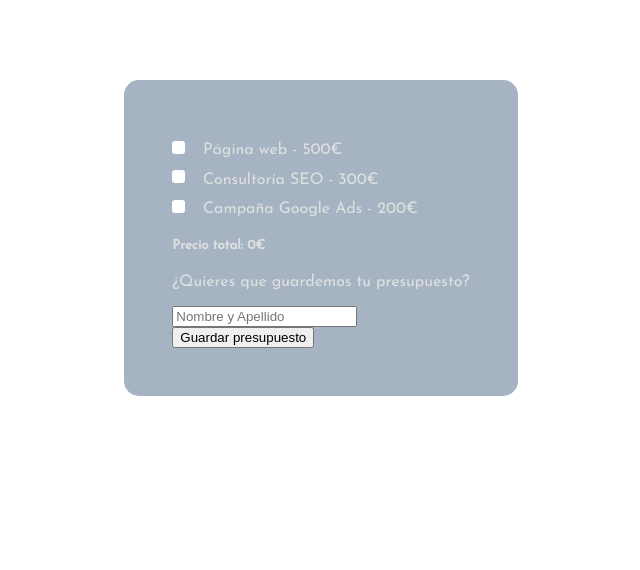
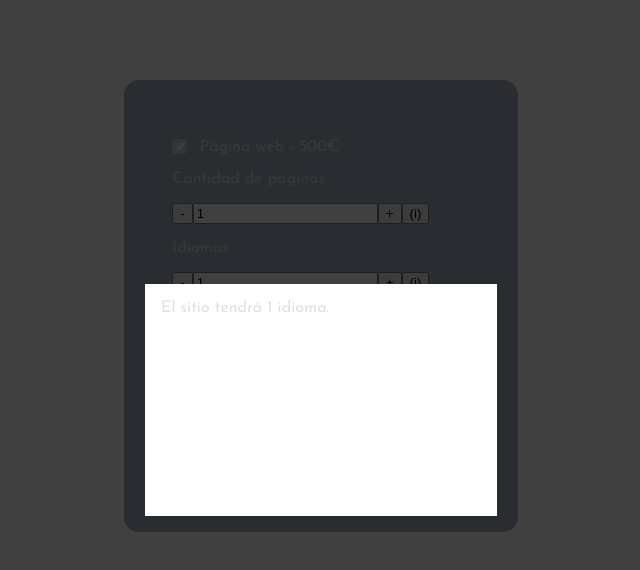
Before and after one commit to velezarav/sprint-7, a React (Create React App) app: page /presupuesto in a window 1280 px wide. Both pictures are taken after a click on the checkbox "Página web - 500€". Shown: the top 570 px of the page, without its empty margins (319-959 px from the left). Built offline with nearby package versions, Linux system fonts and the light colour scheme.

Commit message:
Modal pop up

```diff
--- a/src/App.js
+++ b/src/App.js
@@ -1,5 +1,5 @@
-import './App.css';
-import Routes from "./routes"
+import './css/App.css';
+import Routes from "./Routes"
 
 
 function App() {
--- /dev/null
+++ b/src/components/Modal.js
@@ -0,0 +1,14 @@
+import '../css/Modal.css'
+export default function Modal({children, isOpen, closeModal}) {
+
+    const handleCloseClick = (e) => e.stopPropagation();
+
+    return(
+        <article className={`modal ${isOpen && "is-open"}`} onClick={closeModal}>
+            <div className="modal-container" onClick={handleCloseClick}>
+                {children}
+            </div>
+
+        </article>
+    )
+}
--- a/src/components/Panel.js
+++ b/src/components/Panel.js
@@ -1,57 +1,33 @@
-import React, { useState } from "react";
+import { useModal } from "../hooks/useModal";
+import Modal from './Modal'
 
 export default function Panel(props) {
-
-    const [languages, setLanguages] = useState(props.languages);
-    const [quantity, setQuantity] = useState(props.quantity);
-
-    function subQuantity() {
-        setQuantity(prevQuantity =>  prevQuantity > 1 ? prevQuantity - 1 : 1)
-        props.handleChangeQuantity(quantity)
-      }
-
-      function addQuantity() {
-        setQuantity(prevQuantity =>  prevQuantity + 1)
-        props.handleChangeQuantity(quantity)
-      }
-
-      function setQuantityInput(e) {
-        setQuantity(prevQuantity => prevQuantity = parseInt(e.target.value))
-        props.handleChangeQuantity(quantity)
-      }
-
-      function subLanguages() {
-        setLanguages(prevLanguages => prevLanguages > 1 ? prevLanguages - 1 : 1)
-      }
-
-      function addLanguages() {
-        setLanguages(prevLanguages => prevLanguages + 1)
-      }
-
-      function setLanguagesInput(e) {
-        e.preventDefault();
-        setLanguages(prevLanguages => prevLanguages = parseInt(e.target.value))
-    }
+  const [isOpenModalQuantity, openModalQuantity, closeModalQuantity] = useModal(false);
+  const [isOpenModalLanguage, openModalLanguage, closeModalLanguage] = useModal(true);
 
     return(
     <div>
         <p>Cantidad de páginas</p>
-        <button onClick={subQuantity}>-</button>
+        <button onClick={props.subQuantity}>-</button>
         <input  type="text"
-                onChange={setQuantityInput}
-                name="quantity"
-                defaultValue={quantity}
+                onChange={props.setQuantityInput}
+                name="wPQuantity"
+                value={props.quote.wPQuantity}
         />
-        <button onClick={addQuantity}>+</button>
+        <button onClick={props.addQuantity}>+</button>
+        <button onClick={openModalQuantity}>(i)</button>
+        <Modal isOpen={isOpenModalQuantity} closeModal={closeModalQuantity}>El sitio tendrá {props.quote.wPQuantity == 1 ? "1 página." : `${props.quote.wPQuantity} páginas.`}</Modal>
         <br/>
         <p>Idiomas</p>
-        <button onClick={subLanguages}>-</button>
+        <button onClick={props.subLanguages}>-</button>
         <input  type="text"
-                onChange={setLanguagesInput}
-                name="languages"
-                defaultValue={languages}
+                onChange={props.setLanguagesInput}
+                name="wPLanguages"
+                value={props.quote.wPLanguages}
         />
-        <button onClick={addLanguages}>+</button>
+        <button onClick={props.addLanguages}>+</button>
+        <button onClick={openModalLanguage}>(i)</button>
+        <Modal isOpen={isOpenModalLanguage} closeModal={closeModalLanguage}>El sitio tendrá {props.quote.wPLanguages == 1 ? "1 idioma." : `${props.quote.wPLanguages} idiomas.`}</Modal>
     </div>
     )
 }
--- a/src/components/Presupuesto.js
+++ b/src/components/Presupuesto.js
@@ -1,11 +1,12 @@
-import '../App.css';
+import '../css/App.css';
 import {useState, useEffect} from 'react';
 import Panel from './Panel'
+
 export default function Presupuesto() {
   const [quote, setQuote] = useState({
     id: 0,
     client: "",
-    webPage: true,
+    webPage: false,
     wPLanguages: 1,
     wPQuantity: 1,
     consultingSEO: false,
@@ -23,6 +24,8 @@ export default function Presupuesto() {
   useEffect(() => {
     localStorage.setItem('quote', JSON.stringify(quote))
   });
+
+  console.log(Date())
   function handleChange(e){
     const {name, value, checked, type} = e.target;
 
@@ -39,10 +42,50 @@ export default function Presupuesto() {
     }))
   }
 
-
-
   const calculateWP = quote.wPQuantity > 1 || quote.wPLanguages > 1 ? quote.wPQuantity * quote.wPLanguages * 30 : 0;
   quote.total = (quote.webPage ? (500 + calculateWP) : 0) + (quote.consultingSEO ? 300 : 0) + (quote.adsCampaign ? 200 : 0);
+
+  function subQuantity() {
+    setQuote(prevquote => ({
+      ...prevquote,
+      wPQuantity: prevquote.wPQuantity > 1 ? prevquote.wPQuantity - 1 : 1
+    }))
+  }
+
+  function addQuantity() {
+    setQuote(prevquote => ({
+      ...prevquote,
+      wPQuantity: prevquote.wPQuantity + 1
+    }))
+  }
+
+  function setQuantityInput(e) {
+    setQuote(prevquote => ({
+      ...prevquote,
+      wPQuantity: parseInt(e.target.value)
+    }))
+  }
+
+  function subLanguages() {
+    setQuote(prevquote => ({
+      ...prevquote,
+      wPLanguages: prevquote.wPLanguages > 1 ? prevquote.wPLanguages - 1 : 1
+    }))
+  }
+
+  function addLanguages() {
+    setQuote(prevquote => ({
+      ...prevquote,
+      wPLanguages: prevquote.wPLanguages + 1
+    }))
+  }
+
+  function setLanguagesInput(e) {
+    setQuote(prevquote => ({
+      ...prevquote,
+      wPLanguages: parseInt(e.target.value)
+    }))
+}
 
 console.log(quote)
 
@@ -58,7 +101,15 @@ console.log(quote)
         />
         <label htmlFor='webPage'> Página web - 500€ </label>
         <br/>
-        {quote.webPage && <Panel languages={quote.wPLanguages} quantity={quote.wPQuantity} handleChangeQuantity={handleChangeQuantity} />}
+        {quote.webPage && <Panel
+          subQuantity={subQuantity}
+          addQuantity={addQuantity}
+          setQuantityInput={setQuantityInput}
+          subLanguages={subLanguages}
+          addLanguages={addLanguages}
+          setLanguagesInput={setLanguagesInput}
+          quote={quote}
+        />}
         <input
           type ="checkbox"
           id="consultingSEO"
--- a/src/App.css
+++ b/src/css/App.css
@@ -22,27 +22,25 @@ body {
   border-radius: 15px;
 }
 
-
-
 .form {
   align-self: center;
 }
 
 .form input[type="checkbox"] {
   appearance: none;
-  height: .8rem;
-  width: .8rem;
+  height: .9rem;
+  width: .9rem;
   background-color: white;
   border-radius: 3px;
   cursor: pointer;
-  margin: .8rem .8rem 0 0;
+  margin: .7rem .5rem 0 0;
 }
 
 .form input[type="checkbox"]:after {
   font-family: 'Courier New', Courier, monospace;
   font-weight: 900;
   content: '\2714';
-  font-size: .5rem;
+  font-size: .8rem;
   color: white;
   display: none;
   padding-left: .2rem;
--- /dev/null
+++ b/src/css/Modal.css
@@ -0,0 +1,33 @@
+.modal {
+    position: fixed;
+    z-index: 999;
+    top: 0;
+    left: 0;
+    width: 100%;
+    min-height: 100vh;
+    background-color: rgba(0, 0, 0, 0.75);
+    display: none;
+    justify-content: center;
+    align-items: center;
+  }
+
+  .modal-container {
+    position: relative;
+    padding: 1rem;
+    min-width: 320px;
+    max-width: 480px;
+    min-height: 200px;
+    max-height: 600px;
+    overflow-y: auto;
+    background-color: #fff;
+  }
+
+  .modal-close {
+    position: absolute;
+    top: 1rem;
+    right: 1rem;
+  }
+
+  .modal.is-open {
+    display: flex;
+  }
--- /dev/null
+++ b/src/hooks/useModal.js
@@ -0,0 +1,8 @@
+import { useState } from "react";
+
+export const useModal = (initialValue = false) => {
+  const [isOpen, setIsOpen] = useState(initialValue);
+  const openModal = () => setIsOpen(true);
+  const closeModal = () => setIsOpen(false);
+  return [isOpen, openModal, closeModal];
+};
--- a/src/index.js
+++ b/src/index.js
@@ -1,6 +1,6 @@
 import React from 'react';
 import ReactDOM from 'react-dom';
-import './index.css';
+import './css/index.css';
 import App from './App';
 
 ReactDOM.render(
```
Also changed, not shown: src/css/index.css (renamed from src/index.css).
